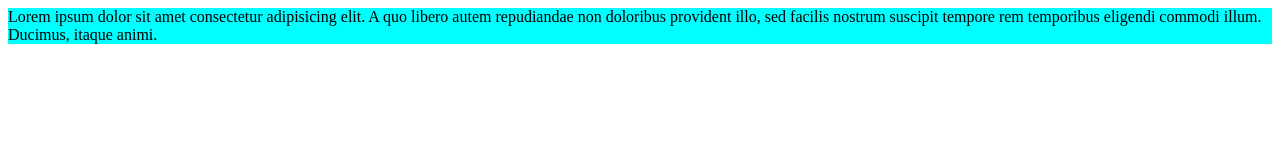
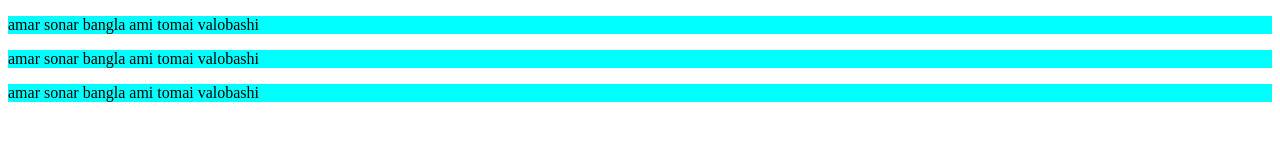
Before and after one commit to Eshan70/jhongkar-rep, a plain HTML site: page index.html in a window 1280 px wide. Drawn offline with Linux system fonts and the light colour scheme.

Commit message:
excercise

```diff
--- a/index.html
+++ b/index.html
@@ -7,8 +7,11 @@
     <link rel="stylesheet" href="style/style.css">
 </head>
 <body>
+    <p>amar sonar bangla ami tomai valobashi</p>
+    <p>amar sonar bangla ami tomai valobashi</p>
+    <p>amar sonar bangla ami tomai valobashi</p>
     <div>
-        Lorem ipsum dolor sit amet consectetur adipisicing elit. A quo libero autem repudiandae non doloribus provident illo, sed facilis nostrum suscipit tempore rem temporibus eligendi commodi illum. Ducimus, itaque animi.
+
     </div>
 </body>
 </html>
--- a/style/style.css
+++ b/style/style.css
@@ -1 +1 @@
-div {background-color: aqua;}
+p {background-color: aqua;}
```
